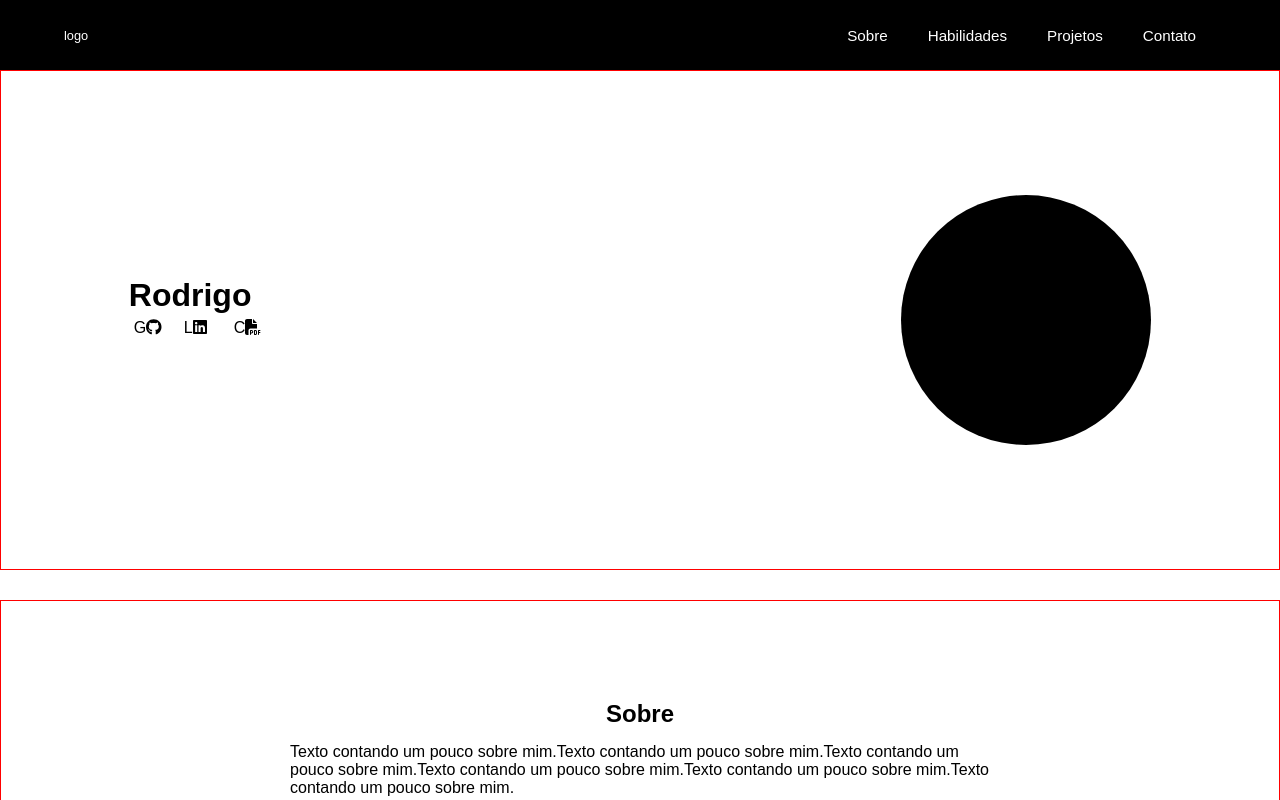
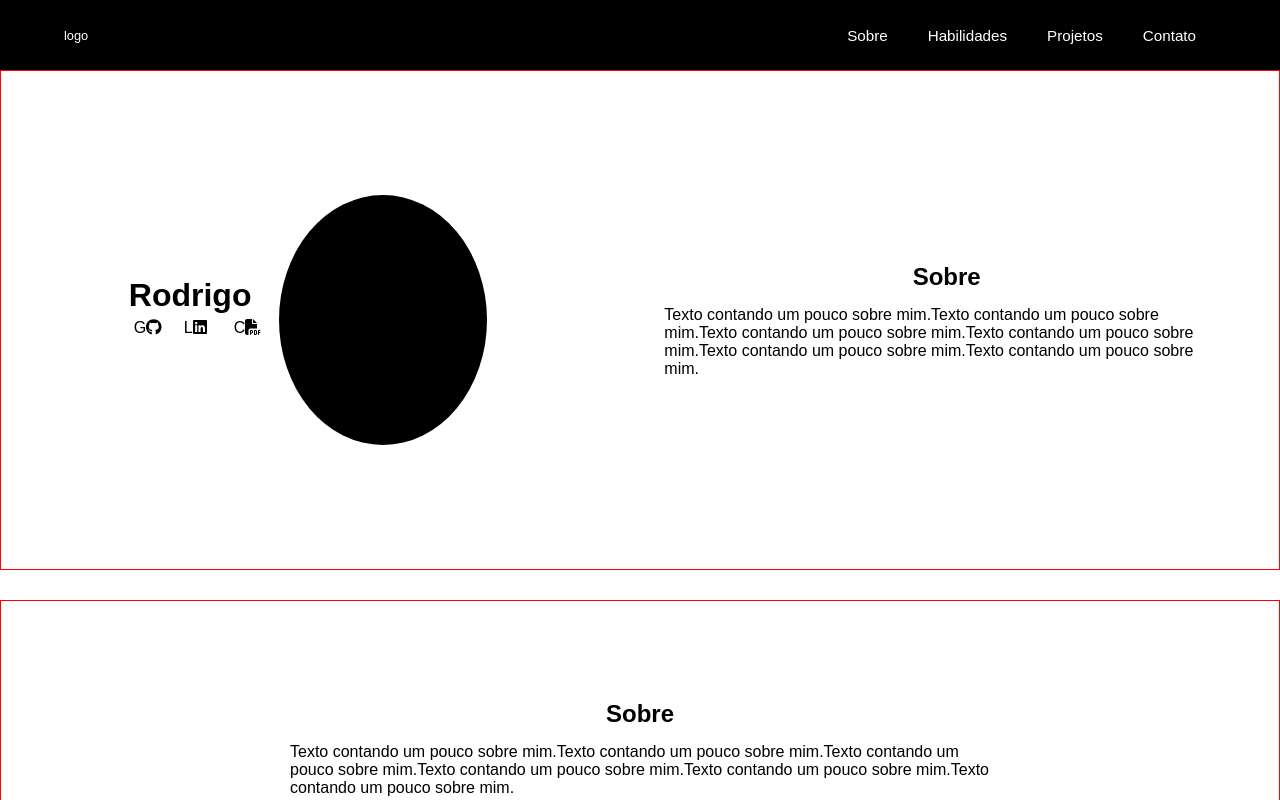
Before and after one commit to Rod7z/Portfolio, a React (Create React App) app: page / in a window 1280 px wide. Shown: the top 800 px of the page. Built offline with nearby package versions, Linux system fonts and the light colour scheme.

Commit message:
testando outro layout

```diff
--- a/src/components/Main/index.js
+++ b/src/components/Main/index.js
@@ -19,6 +19,14 @@ function Main() {
         <div className='foto'>
             <img/>
         </div>
+
+
+        <div className='sobre'>
+            <h2>Sobre</h2>
+            <p>
+                Texto contando um pouco sobre mim.Texto contando um pouco sobre mim.Texto contando um pouco sobre mim.Texto contando um pouco sobre mim.Texto contando um pouco sobre mim.Texto contando um pouco sobre mim.
+            </p>
+        </div>
     </main>
    </div>
  );
```
